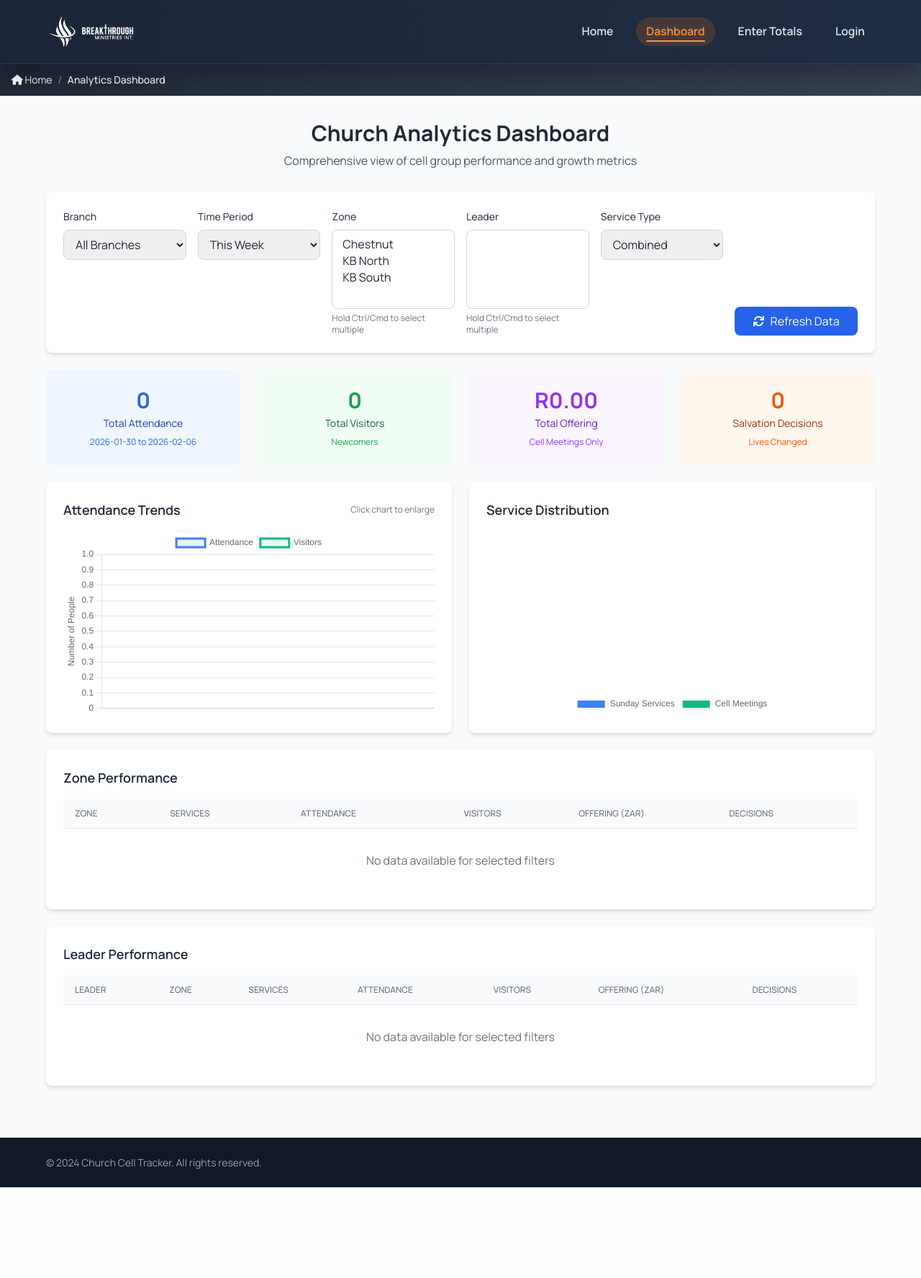
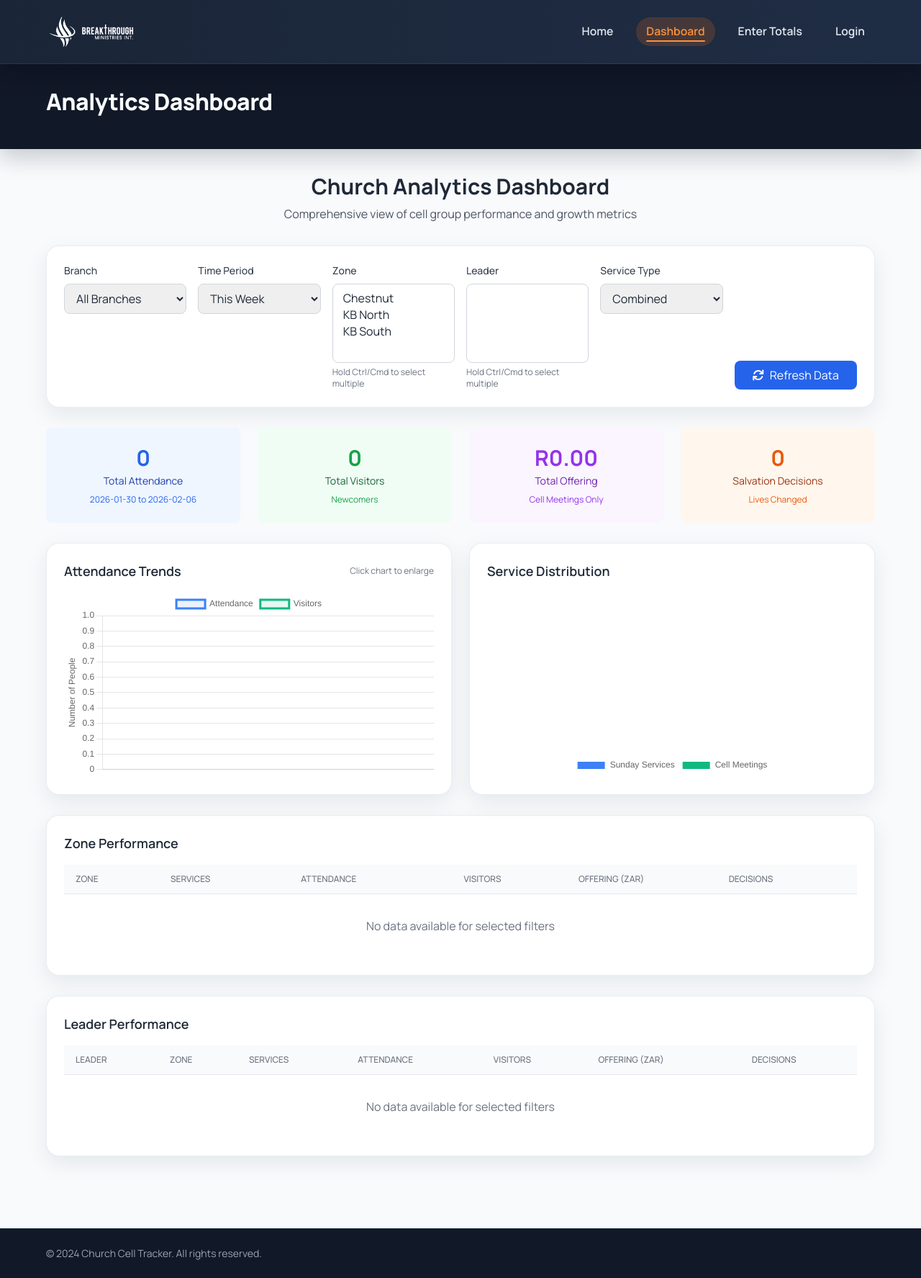
Before and after one commit to Jevan006/cell-tracker, a Flask app: page /dashboard in a window 1280 px wide. Shown: the whole page at 72% size. Before the commit the page ends 1649 px from the top, so only its background shows below. Run offline with Flask 3, Linux system fonts and the light colour scheme; data comes from the database, SQL or seed files in the repository; data that the repository does not hold is empty; some libraries are stand-ins or nearby versions.

Commit message:
PHASE 3A — STANDARD PAGE HEADER + CLEAN LAYOUT FOR NON-HOME PAGES

```diff
--- a/static/css/theme.css
+++ b/static/css/theme.css
@@ -47,6 +47,38 @@
   max-width: 1200px;
   margin: 0 auto;
   padding: 34px 24px 72px;
+}
+
+.page-header {
+  background: #111827;
+  color: #f8fafc;
+  padding: 28px 0 20px;
+  box-shadow: 0 12px 30px rgba(5, 10, 22, 0.2);
+}
+
+.page-title {
+  font-size: 2rem;
+  font-weight: 800;
+  letter-spacing: -0.02em;
+}
+
+.page-subtitle {
+  margin-top: 6px;
+  color: var(--color-gray-300);
+  font-size: 1rem;
+  min-height: 1rem;
+}
+
+.page-section {
+  margin: 28px 0;
+}
+
+.card-section {
+  background: #fff;
+  border-radius: var(--radius-lg);
+  box-shadow: var(--shadow-card);
+  border: 1px solid rgba(148, 163, 184, 0.2);
+  padding: 24px;
 }
 
 .app-navbar {
--- a/templates/base.html
+++ b/templates/base.html
@@ -98,33 +98,22 @@
       </div>
     </header>
 
-    <!-- Page-specific back navigation (only show on non-home pages) -->
+    <!-- Page Header (non-home pages only) -->
     {% if request.endpoint and request.endpoint != 'home' %}
-    <div class="bg-gradient-to-r from-gray-800 to-gray-700 text-white">
-      <div class="container mx-auto px-4 py-3">
-        <nav class="flex items-center space-x-2 text-sm">
-          <a
-            href="{{ url_for('home') }}"
-            class="hover:text-accent transition-colors"
-          >
-            <i class="fas fa-home"></i>
-            Home
-          </a>
-          <span class="text-gray-400">/</span>
+    <div class="page-header">
+      <div class="app-container">
         {% if request.endpoint == 'dashboard' %}
-          <span class="font-medium">Analytics Dashboard</span>
+        <h1 class="page-title">Analytics Dashboard</h1>
         {% elif request.endpoint == 'enter_totals' %}
-          <span class="font-medium">Enter Cell Totals</span>
+        <h1 class="page-title">Enter Cell Totals</h1>
         {% elif request.endpoint == 'leaders_management' %}
-          <span class="font-medium">Leaders Management</span>
+        <h1 class="page-title">Leaders Management</h1>
         {% elif request.endpoint == 'login' %}
-          <span class="font-medium">Login</span>
+        <h1 class="page-title">Login</h1>
         {% else %}
-          <span class="font-medium"
-            >{{ request.endpoint|replace('_', ' ')|title }}</span
-          >
+        <h1 class="page-title">{{ request.endpoint|replace('_', ' ')|title }}</h1>
         {% endif %}
-        </nav>
+        <p class="page-subtitle"></p>
       </div>
     </div>
     {% endif %}
--- a/templates/dashboard.html
+++ b/templates/dashboard.html
@@ -8,7 +8,8 @@
 </div>
 
 <!-- Filters Card -->
-<div class="bg-white rounded-lg shadow-md p-6 mb-6">
+<div class="page-section">
+  <div class="card-section">
     <div class="grid grid-cols-1 md:grid-cols-6 gap-4">
         <!-- Branch Filter (optional) -->
         <div id="branchFilterWrap">
@@ -67,16 +68,24 @@
         </div>
     </div>
 </div>
+  </div>
+</div>
 
 <!-- Stats Overview -->
-<div id="statsOverview" class="grid grid-cols-2 md:grid-cols-4 gap-6 mb-6">
+<div class="page-section">
+  <div
+    id="statsOverview"
+    class="grid grid-cols-2 md:grid-cols-4 gap-6"
+  >
     <!-- Stats will be loaded by JavaScript -->
+  </div>
 </div>
 
 <!-- Charts Section -->
-<div class="grid grid-cols-1 lg:grid-cols-2 gap-6 mb-6">
+<div class="page-section">
+  <div class="grid grid-cols-1 lg:grid-cols-2 gap-6">
     <!-- Attendance Trends Chart -->
-    <div class="bg-white rounded-lg shadow-md p-6">
+    <div class="card-section">
         <div class="flex items-center justify-between mb-4">
             <h3 class="text-lg font-semibold text-gray-800">Attendance Trends</h3>
             <span class="text-xs text-gray-500">Click chart to enlarge</span>
@@ -87,16 +96,19 @@
     </div>
 
     <!-- Service Type Distribution -->
-    <div class="bg-white rounded-lg shadow-md p-6">
+    <div class="card-section">
         <h3 class="text-lg font-semibold text-gray-800 mb-4">Service Distribution</h3>
         <div class="h-64">
             <canvas id="serviceTypeChart"></canvas>
         </div>
     </div>
 </div>
+  </div>
+</div>
 
 <!-- Zone Performance -->
-<div class="bg-white rounded-lg shadow-md p-6 mb-6">
+<div class="page-section">
+  <div class="card-section">
     <h3 class="text-lg font-semibold text-gray-800 mb-4">Zone Performance</h3>
     <div class="overflow-x-auto">
         <table class="min-w-full divide-y divide-gray-200">
@@ -116,9 +128,12 @@
         </table>
     </div>
 </div>
+  </div>
+</div>
 
 <!-- Leader Performance -->
-<div class="bg-white rounded-lg shadow-md p-6">
+<div class="page-section">
+  <div class="card-section">
     <h3 class="text-lg font-semibold text-gray-800 mb-4">Leader Performance</h3>
     <div class="overflow-x-auto">
         <table class="min-w-full divide-y divide-gray-200">
@@ -146,6 +161,8 @@
         <i class="fas fa-spinner fa-spin text-blue-600 mr-3"></i>
         <span>Loading analytics data...</span>
     </div>
+</div>
+  </div>
 </div>
 
 <!-- Attendance Chart Modal -->
--- a/templates/login.html
+++ b/templates/login.html
@@ -1,18 +1,16 @@
 {% extends "base.html" %} {% block content %}
-<div
-  class="min-h-screen flex items-center justify-center bg-gray-50 py-12 px-4 sm:px-6 lg:px-8"
->
-  <div class="max-w-md w-full space-y-8">
-    <div>
+<div class="page-section">
+  <div class="card-section max-w-md mx-auto">
+    <div class="text-center">
       <div
-        class="mx-auto h-12 w-12 bg-blue-500 rounded-full flex items-center justify-center"
+        class="mx-auto h-12 w-12 bg-gray-900 rounded-full flex items-center justify-center"
       >
         <i class="fas fa-lock text-white"></i>
       </div>
-      <h2 class="mt-6 text-center text-3xl font-extrabold text-gray-900">
+      <h2 class="mt-6 text-3xl font-extrabold text-gray-900">
         Church Cell Tracker
       </h2>
-      <p class="mt-2 text-center text-sm text-gray-600">
+      <p class="mt-2 text-sm text-gray-600">
         Sign in with your username and password
       </p>
     </div>
@@ -79,10 +77,8 @@
       <div class="text-center">
         <a
           href="{{ url_for('home') }}"
-          class="font-medium text-blue-600 hover:text-blue-500"
-        >
-          ← Back to Home
-        </a>
+          class="font-medium text-gray-700 hover:text-gray-900"
+        >Back to Home</a>
       </div>
     </form>
   </div>
```
Also changed, not shown: templates/enter_totals.html (+6 -2 lines), templates/leaders_management.html (+6 -2 lines). Lines whose indentation alone changed are shown as unchanged.
